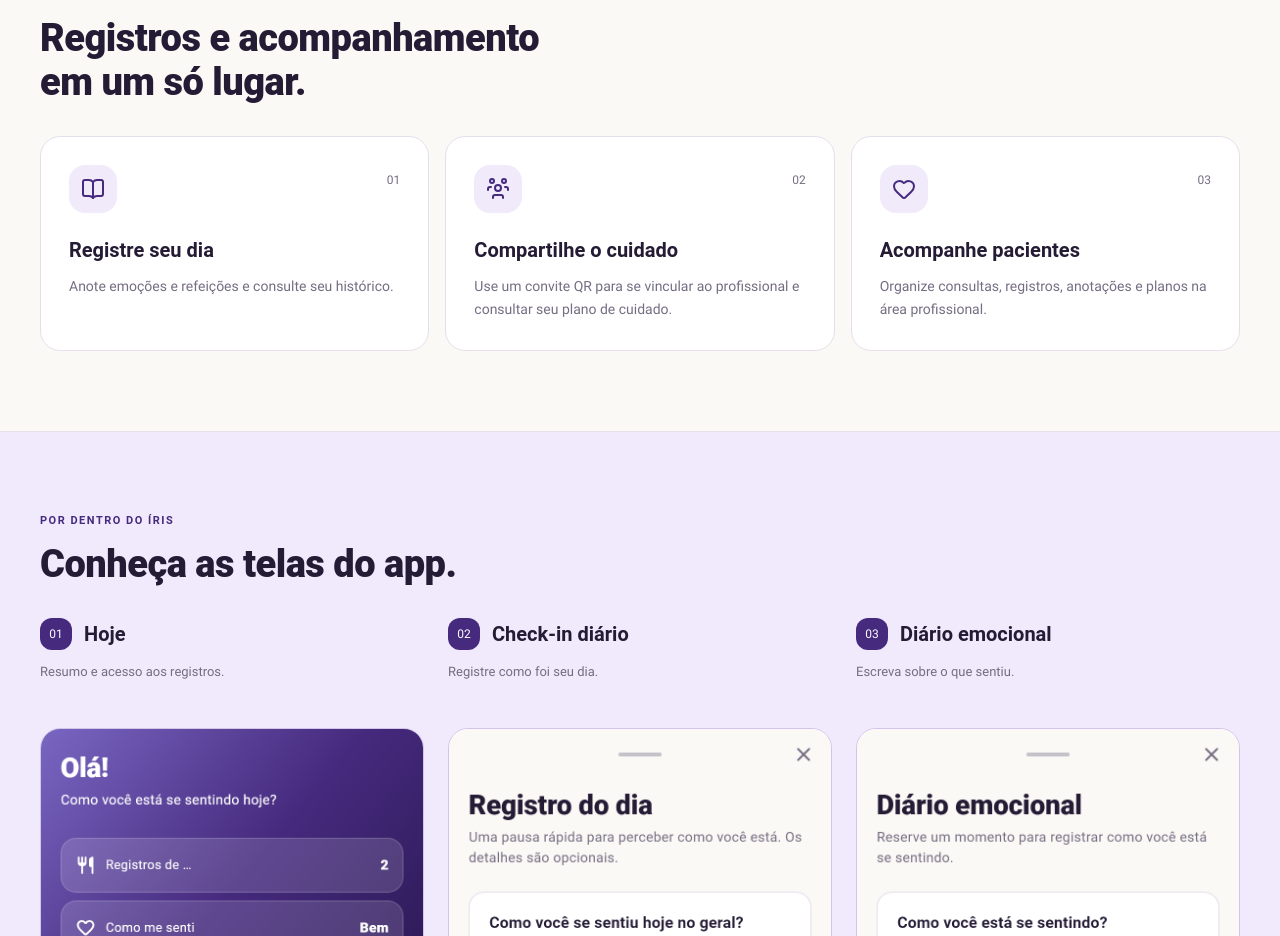
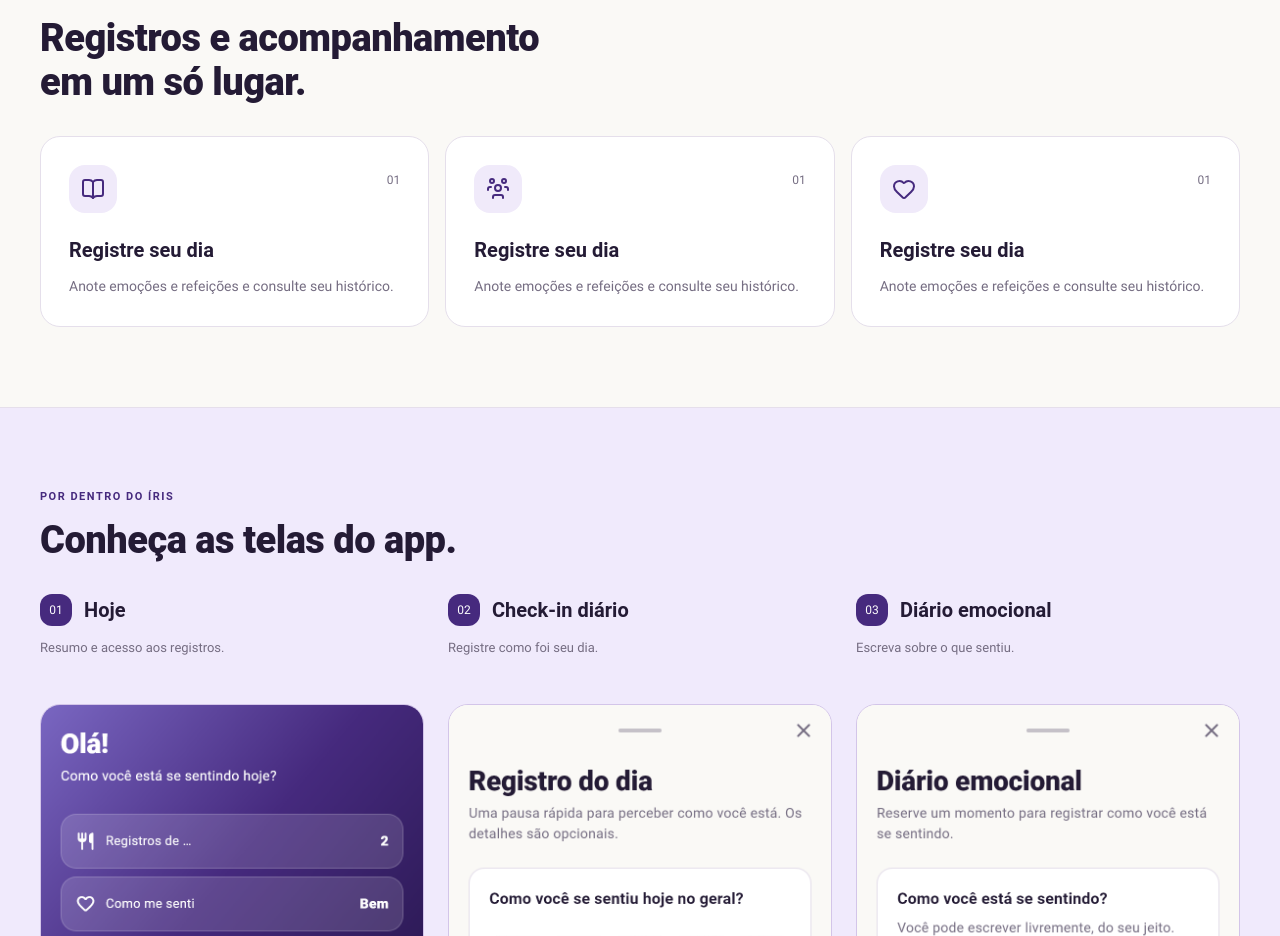
Before and after one commit to Josef-per/Iris-Landingpage, a React (Vite) app: page / in a window 1280 px wide. Shown: the part 962-1898 px from the top of the page. Built offline with nearby package versions, Linux system fonts and the light colour scheme; a web font is replaced by a local one.

Commit message:
refactor: refactor articles on recursos

```diff
--- /dev/null
+++ b/src/components/Recursos/Articles/Article.jsx
@@ -0,0 +1,30 @@
+
+
+export default function Article({
+  icon,
+  number = "text",
+  title= "text",
+  description = "text"
+}) {
+  return (
+    <>
+      <article className="feature">
+        <span className="feature-icon">
+          {icon}
+        </span>
+
+        <span className="feature-number">
+          {number}
+        </span>
+
+        <h3>
+          {title}
+        </h3>
+
+        <p>
+          {description}
+        </p>
+      </article>
+    </>
+  )
+}
--- a/src/components/Recursos/Recursos.jsx
+++ b/src/components/Recursos/Recursos.jsx
@@ -2,7 +2,9 @@
 
 
 //import de imagens
-import {BookOpen, UserGroup, Heart} from "lucide-react"
+import { BookOpen, UserGroup, Heart} from "lucide-react"
+
+import Article from "./Articles/Article"
 
 export default function Recursos() {
 
@@ -31,61 +33,28 @@ export default function Recursos() {
 
         <div className="feature-grid">
 
-          <article className="feature">
-            <span className="feature-icon">
-              <BookOpen />
-            </span>
+          <Article
+            icon={<BookOpen />}
+            number="01"
+            title="Registre seu dia"
+            description="Anote emoções e refeições e consulte seu histórico."
+          />
 
-            <span className="feature-number">
-              01
-            </span>
+          <Article
+            icon={<UserGroup />}
+            number="01"
+            title="Registre seu dia"
+            description="Anote emoções e refeições e consulte seu histórico."
+          />
 
-            <h3>
-              Registre seu dia
-            </h3>
+          <Article
+            icon={<Heart />}
+            number="01"
+            title="Registre seu dia"
+            description="Anote emoções e refeições e consulte seu histórico."
+          />
 
-            <p>
-              Anote emoções e refeições e consulte seu histórico.
-            </p>
-          </article>
 
-          <article className="feature">
-            <span className="feature-icon">
-              <UserGroup />
-            </span>
-
-            <span className="feature-number">
-              02
-            </span>
-
-            <h3>
-              Compartilhe o cuidado
-            </h3>
-
-            <p>
-              Use um convite QR para se vincular ao profissional
-              e consultar seu plano de cuidado.
-            </p>
-          </article>
-
-          <article className="feature">
-            <span className="feature-icon">
-              <Heart />
-            </span>
-
-            <span className="feature-number">
-              03
-            </span>
-
-            <h3>
-              Acompanhe pacientes
-            </h3>
-
-            <p>
-              Organize consultas, registros, anotações e planos
-              na área profissional.
-            </p>
-          </article>
 
         </div>
       </section>
```
